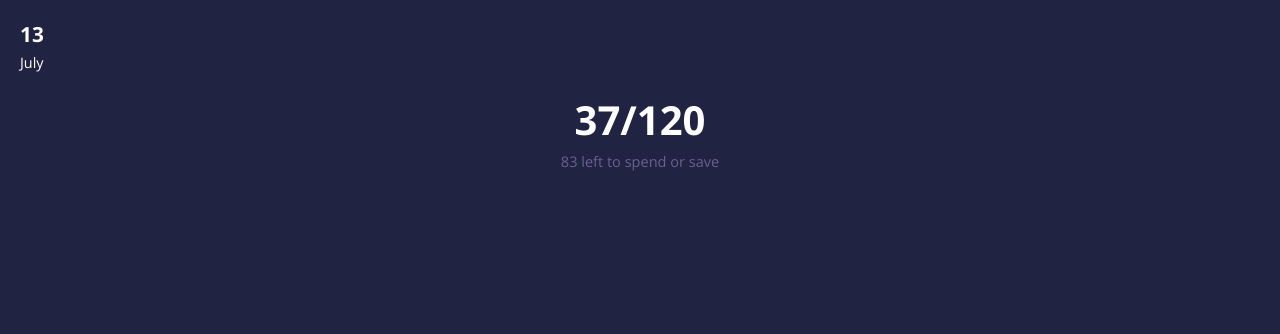
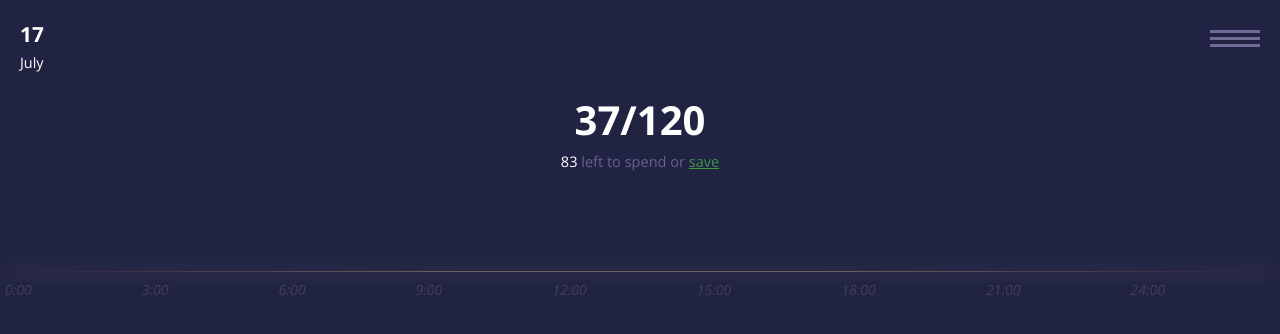
Before and after one commit to SafeAndS0und/daily-expenses, a website with bundled scripts: page index.html in a window 1280 px wide. Built offline with nearby package versions, Linux system fonts and the light colour scheme; files whose address does not match are found by name.

Commit message:
css's now imported in index.html; burger; timeline

```diff
--- a/components/scss/navbar.scss
+++ b/components/scss/navbar.scss
@@ -14,4 +14,23 @@ nav {
       font-size: 0.9em;
     }
   }
+
+  .burger{
+    position: absolute;
+    right: 20px;
+    top: 30px;
+    transition: .3s;
+    cursor: pointer;
+
+    &:hover{
+      transform: scale(1.1);
+    }
+
+    .ingredient{
+      background-color: #6F6C97;
+      width: 50px;
+      height: 3px;
+      margin-bottom: 4px;
+    }
+  }
 }
--- a/components/scss/summary.scss
+++ b/components/scss/summary.scss
@@ -16,4 +16,26 @@
     }
 
   }
+
+  .chart {
+    margin-top: 100px;
+    width: 100vw;
+
+    .line {
+      display: block;
+      width: 100vw;
+      height: 1px;
+      box-shadow: 0 0 16px 0 rgba(143,131,131,1);
+      background-image: linear-gradient(to right, #212343, #3d2f49, #513e50, #614f58, #6e6164, #6e6164, #6e6164, #6e6164, #614f58, #513e50, #3d2f49, #212343);
+    }
+
+    .hours{
+      padding: 8px 5px;
+      display: grid;
+      grid-auto-flow: column;
+      font-size: 0.88em;
+      color: #423f59;
+      font-style: italic;
+    }
+  }
 }
--- a/components/templates/Navbar.html
+++ b/components/templates/Navbar.html
@@ -1,12 +1,12 @@
-<style>
-
-    @import '/daily-expenses/components/css/navbar.css';
-
-</style>
-
 <div class="template">
     <div class="today">
-        <h3>13</h3>
+        <h3>17</h3>
         <p>July</p>
     </div>
+
+    <div class="burger">
+        <div class="ingredient"></div>
+        <div class="ingredient"></div>
+        <div class="ingredient"></div>
+    </div>
 </div>
--- a/components/templates/Summary.html
+++ b/components/templates/Summary.html
@@ -1,12 +1,26 @@
-<style>
-
-    @import '/daily-expenses/components/css/summary.css';
-
-</style>
-
 <div class="template">
     <div class="money-status">
         <h1>37/120</h1>
-        <p>83 left to spend or save</p>
+        <p>
+            <span style="color: white">83</span>
+            left to spend or
+            <span style="color: #3E9847; text-decoration: underline">save</span>
+        </p>
+    </div>
+
+    <div class="chart">
+        <div class="line"></div>
+
+        <div class="hours">
+            <span>0:00</span>
+            <span>3:00</span>
+            <span>6:00</span>
+            <span>9:00</span>
+            <span>12:00</span>
+            <span>15:00</span>
+            <span>18:00</span>
+            <span>21:00</span>
+            <span>24:00</span>
+        </div>
     </div>
 </div>
--- a/index.html
+++ b/index.html
@@ -4,6 +4,8 @@
     <meta charset="UTF-8">
     <title>Daily Expenses</title>
     <link rel="stylesheet" href="./components/css/main.css">
+    <link rel="stylesheet" href="./components/css/navbar.css">
+    <link rel="stylesheet" href="./components/css/summary.css">
     <meta name="viewport" content="width=device-width,initial-scale=1">
 
 </head>
```
Also changed, not shown: components/css/navbar.css, components/css/summary.css.
